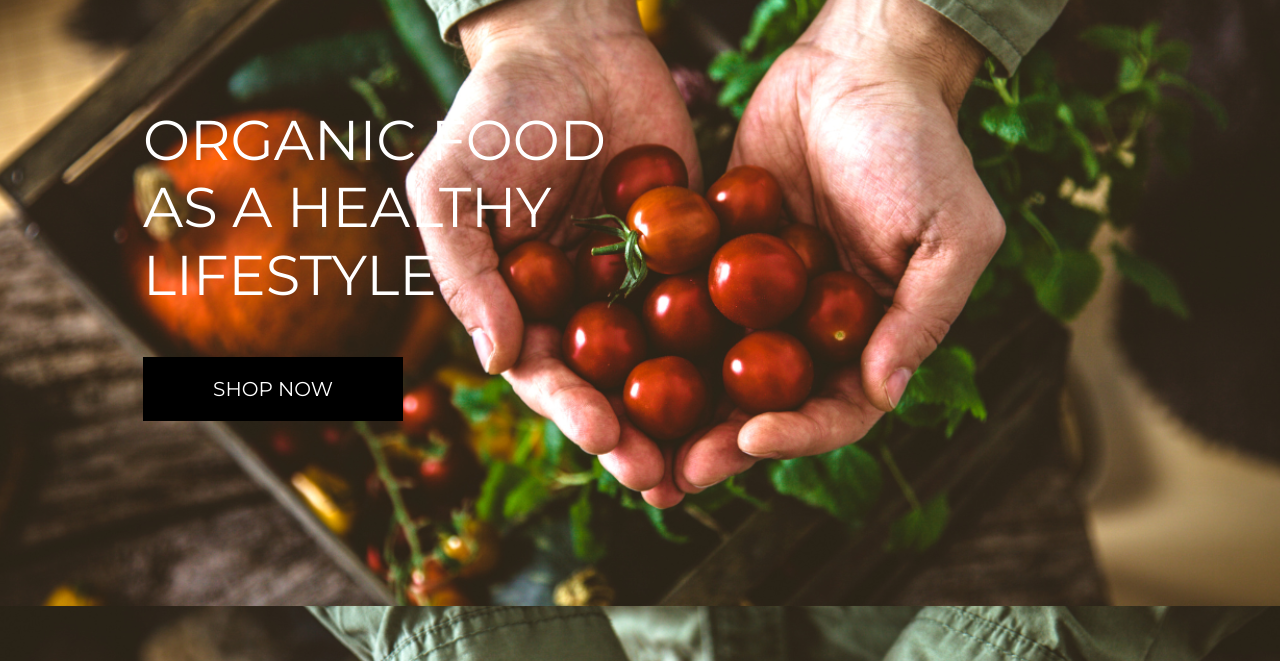
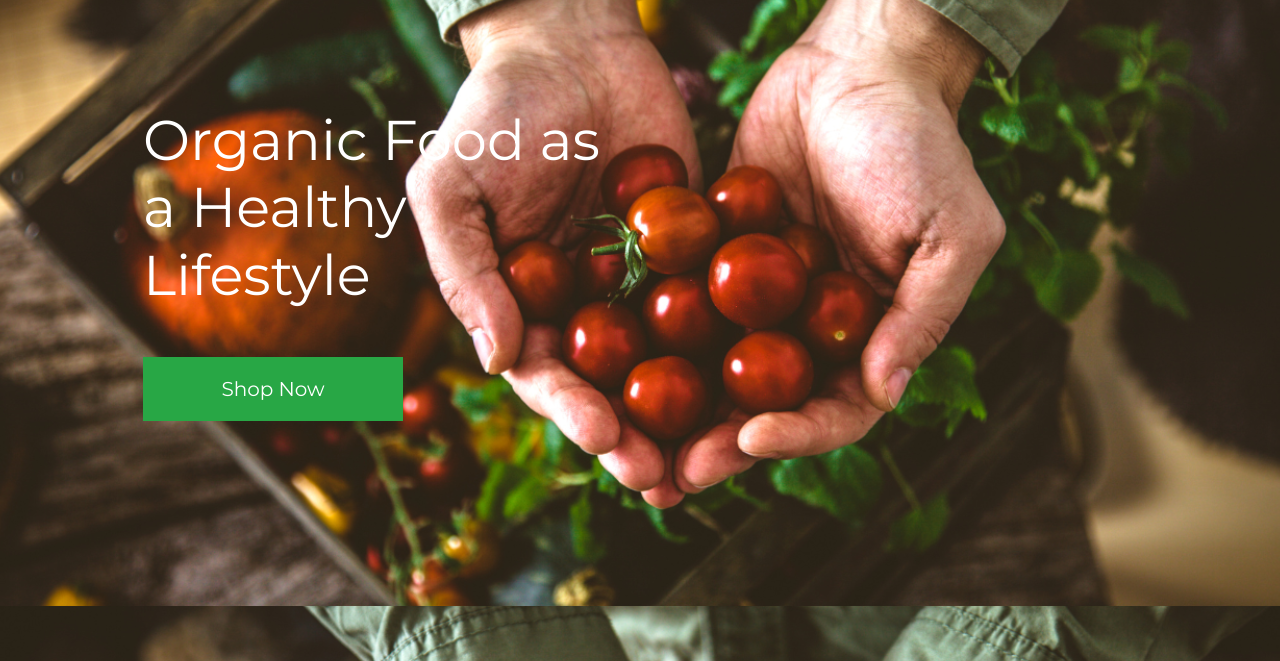
Before and after one commit to fmstacco/healthylife-organicshop, a Django app: page / in a window 1280 px wide. Shown: the part 194-855 px from the top of the page. Run offline with Django 3.2, Linux system fonts and the light colour scheme; some libraries are stand-ins or nearby versions.

Commit message:
update index.html file, header container to lowercase and shop now button bg-success

```diff
--- a/home/templates/home/index.html
+++ b/home/templates/home/index.html
@@ -13,12 +13,12 @@
     <div class="container h-100">
         <div class="row h-100">
             <div class="col-7 col-md-6 my-auto">
-                <h1 class="display-4 logo-font text-white">
+                <h1 class="display-4 bg-dark-subtle text-white fw-bold">
                     Organic Food as a Healthy Lifestyle
                 </h1>
                 <div class="my-5">
                     <h4>
-                        <a href="{% url 'products' %}" class="shop-now-button btn btn-lg rounded-0 text-uppercase py-3">Shop Now</a>
+                        <a href="{% url 'products' %}" class="shop-now-button btn bg-success btn-lg rounded-0 py-3 fw-bold">Shop Now</a>
                     </h4>
                 </div>
             </div>
--- a/static/css/base.css
+++ b/static/css/base.css
@@ -8,10 +8,6 @@ body {
     height: calc(100vh - 164px);
     color: #555;
     font-family: 'Montserrat', sans-serif;
-}
-
-#topnav {
-    background-color: #609f34;
 }
 
 /* from Bulma */
--- a/templates/base.html
+++ b/templates/base.html
@@ -45,7 +45,6 @@
         <script src="https://kit.fontawesome.com/de5916a16b.js" crossorigin="anonymous"></script>
 
         {% endblock %} {% block extra_js %} {% endblock %}
-
 
     </head>
     <body>
@@ -152,7 +151,6 @@
         <script type="text/javascript">
             $(".toast").toast("show");
 
-
         </script>
         {% endblock %}
     </body>
--- a/templates/includes/main-nav.html
+++ b/templates/includes/main-nav.html
@@ -1,3 +1,5 @@
+<!--Main Navigation of the website-->
+
 <div class="collapse navbar-collapse" id="main-nav">
     <ul class="navbar-nav w-auto mx-auto">
         <!--Browse All Dropdown Menu-->
```
